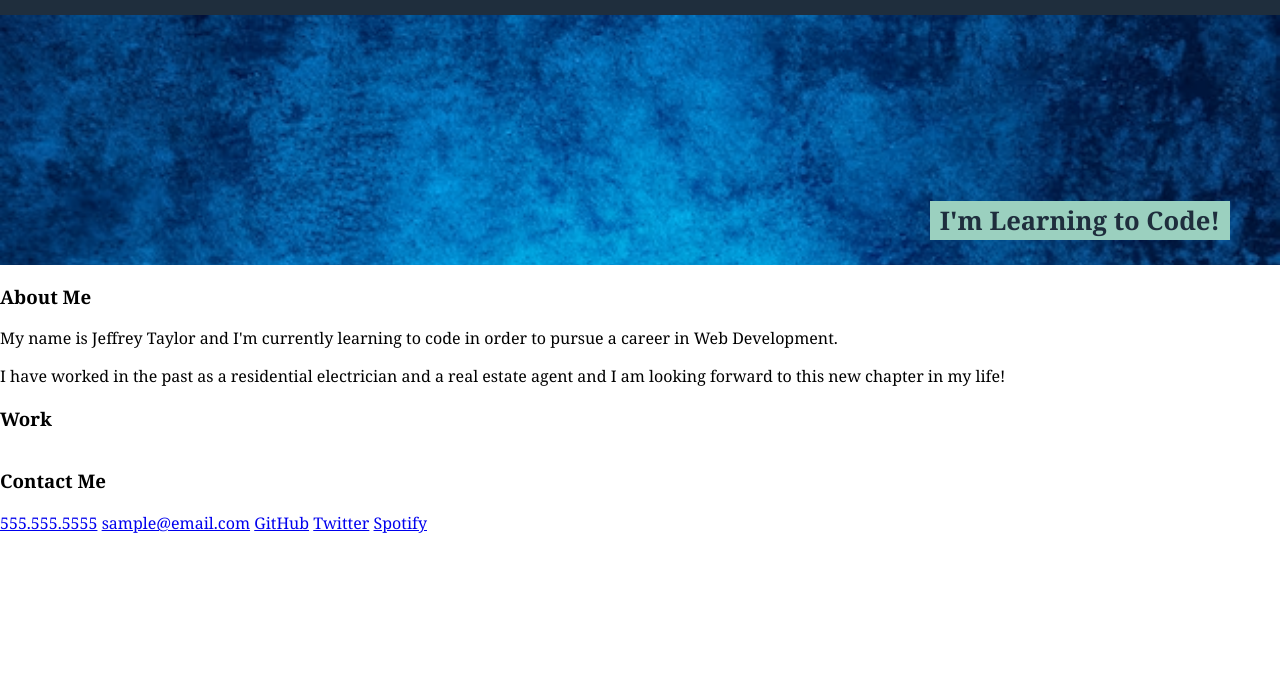
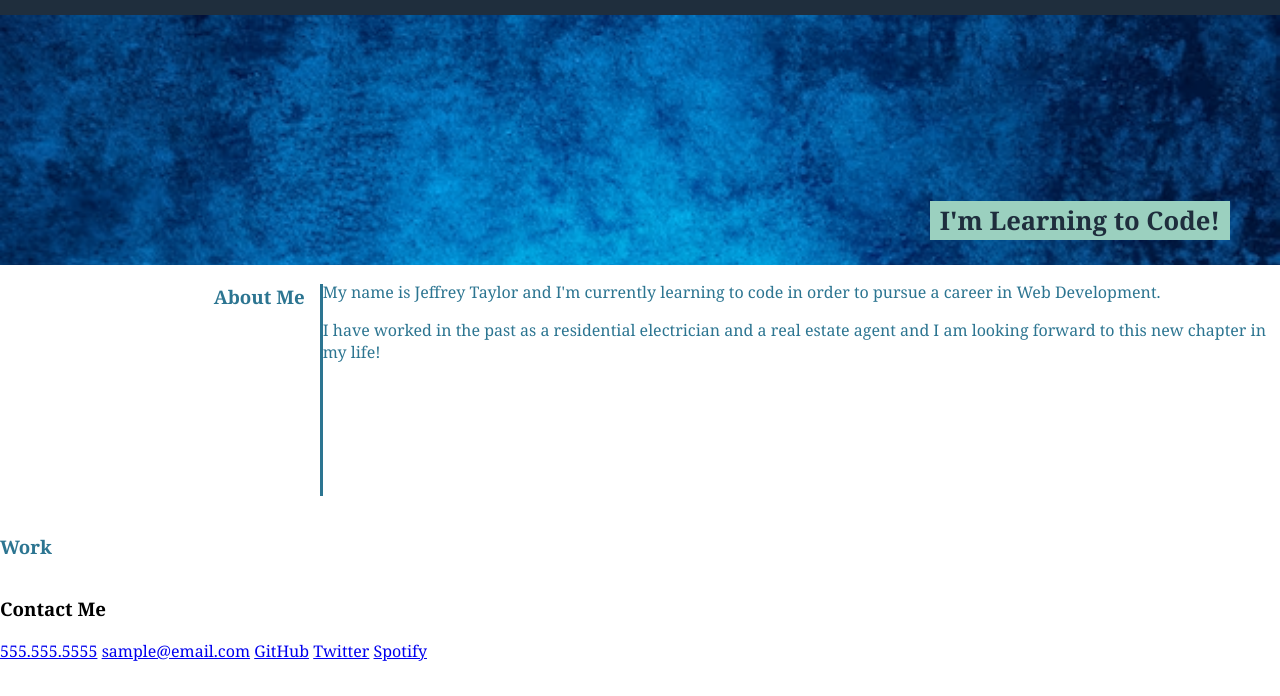
Before and after one commit to jtpheonix13/Portfolio, a plain HTML site: page index.html in a window 1280 px wide. Shown: the part 104-800 px from the top of the page. Drawn offline with Linux system fonts and the light colour scheme.

Commit message:
added sizing info for the about me section to the css and html files

```diff
--- a/assets/style.css
+++ b/assets/style.css
@@ -6,6 +6,7 @@
     --darkcolor: rgb(31, 46, 61);
     --lightcolor: rgb(155, 208, 191);
     --white: white;
+    --textcolor: rgb(44, 117, 145);
 }
 
 body {
@@ -67,3 +68,24 @@ header nav a {
     color: var(--darkcolor);
     font-size: 1.6rem;
 }
+
+.flex-column {
+    display: flex;
+    flex-direction: column;
+    background-color: var(--white);
+    color: var(--textcolor);
+}
+
+.about-me {
+    display: flex;
+    flex-flow: row nowrap;
+    justify-content: space-between;
+    height: 250px;
+}
+
+.about-me h3 {
+    border-right: 3px solid var(--textcolor);
+    width: 25%;
+    text-align:end;
+    padding-right: 15px;
+}
--- a/index.html
+++ b/index.html
@@ -26,15 +26,15 @@
         </div>
     </section>
 
-    <main>
-        <section>
+    <main class="flex-column">
+        <section class="about-me">
             <h3 id="about">About Me</h3>
             <div>
             <p>My name is Jeffrey Taylor and I'm currently learning to code in order to pursue a career in Web Development.</p>
             <p>I have worked in the past as a residential electrician and a real estate agent and I am looking forward to this new chapter in my life!</p>
             </div>
         </section>
-        <section>
+        <section class="my-work">
             <h3 id="work">Work</h3>
         </section>
     </main>
```
